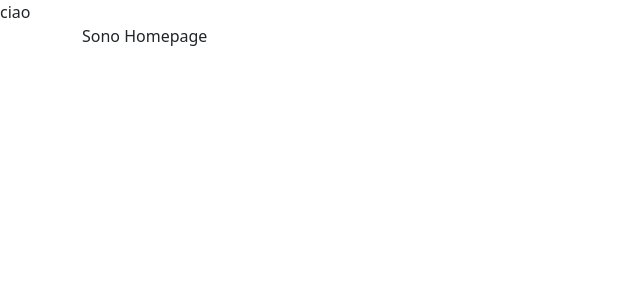
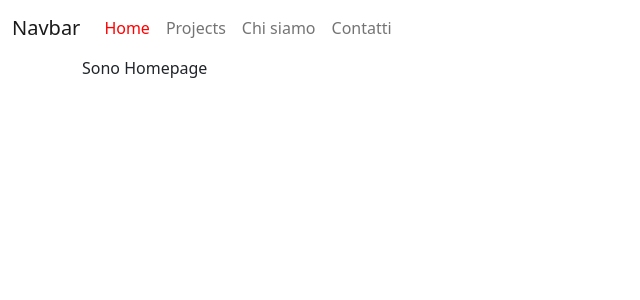
Before and after one commit to BarrioTropical/laravel-vue-router, a Vue app: page / in a window 1280 px wide. Shown: the top 300 px of the page, without its empty margins (0-640 px from the left). Built offline with nearby package versions, Linux system fonts and the light colour scheme.

Commit message:
menu + redirect 404
Signed-off-by: “BarrioTropical” <“barrio>

```diff
--- a/src/assets/styles/main.scss
+++ b/src/assets/styles/main.scss
@@ -1,6 +1,6 @@
 //Colors
-$bg-color: #fefefe;
-$text-color: #333;
+$bg-color: #333;
+$text-color: #fefefe;
 
 //Typography
 $main-font: 'Montserrat', sans-serif;
--- a/src/components/HeaderComponent.vue
+++ b/src/components/HeaderComponent.vue
@@ -27,7 +27,25 @@
 </script>
 
 <template>
-ciao
+    <header>
+        <nav class="navbar navbar-expand-lg bg-body-tertiary">
+  <div class="container-fluid">
+    <a class="navbar-brand" href="#">Navbar</a>
+    <button class="navbar-toggler" type="button" data-bs-toggle="collapse" data-bs-target="#navbarSupportedContent" aria-controls="navbarSupportedContent" aria-expanded="false" aria-label="Toggle navigation">
+      <span class="navbar-toggler-icon"></span>
+    </button>
+    <div class="collapse navbar-collapse" id="navbarSupportedContent">
+      <ul class="navbar-nav me-auto mb-2 mb-lg-0">
+        <li class="nav-item" v-for="(item, index in menuItems" :key="index">
+            <router-link :to="{name : item.routeName}" active-class="active" class="nav-link">
+          {{ item.label }}
+          </router-link>
+        </li>
+      </ul>
+    </div>
+  </div>
+</nav>
+    </header>
 </template>
 
 
--- a/src/pages/SingleProject.vue
+++ b/src/pages/SingleProject.vue
@@ -15,8 +15,22 @@
             project: null,
             }
         },
-        method:{
+        methods:{
+            getProjects(){
+                axios.get(`${this.store.apiBaseUrl}/projects/${this.$route.params.slug}`).then((response)=>{
+                    console.log(response.data.results);
+                    if(response.data.success){
+                        this.project = response.data.results;
+                    }else{
+                        console.log(this.$router);
+                        this.$router.push({name: 'not-found'})
+                    }
+                })
+            },
 
+        },
+        mounted(){
+            this.getProjects();
         }
     }
 </script>
```
